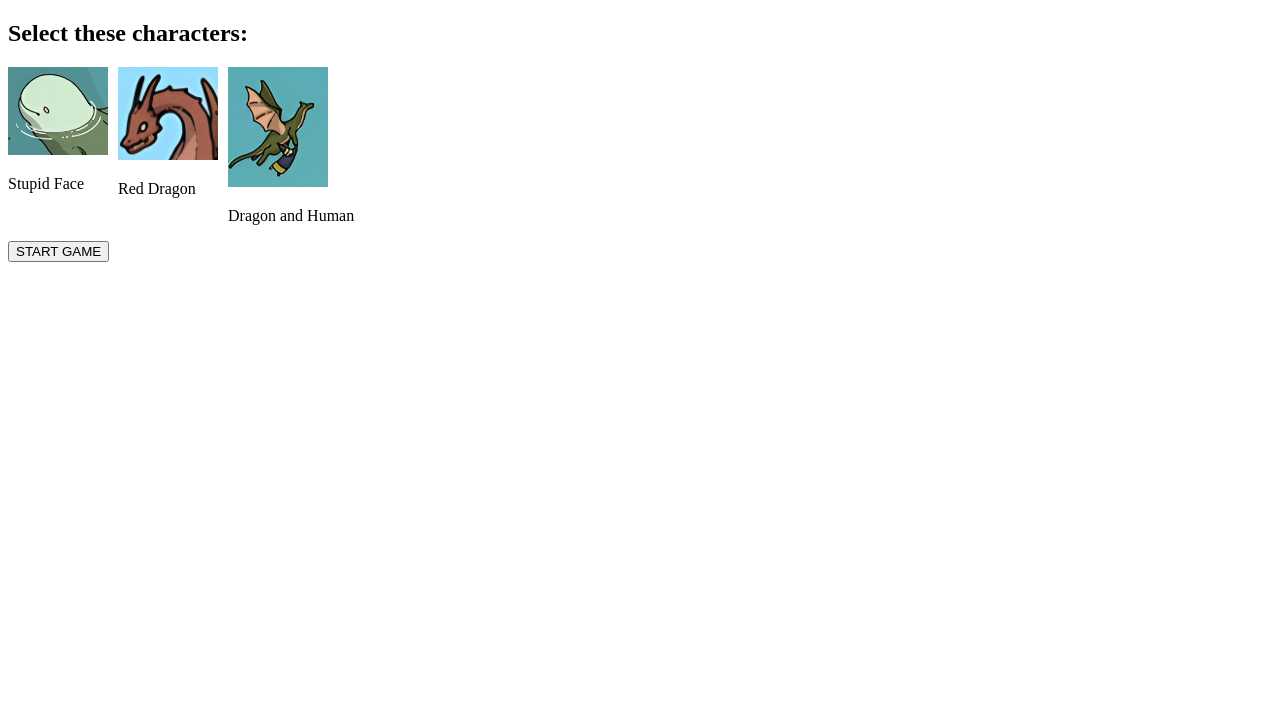
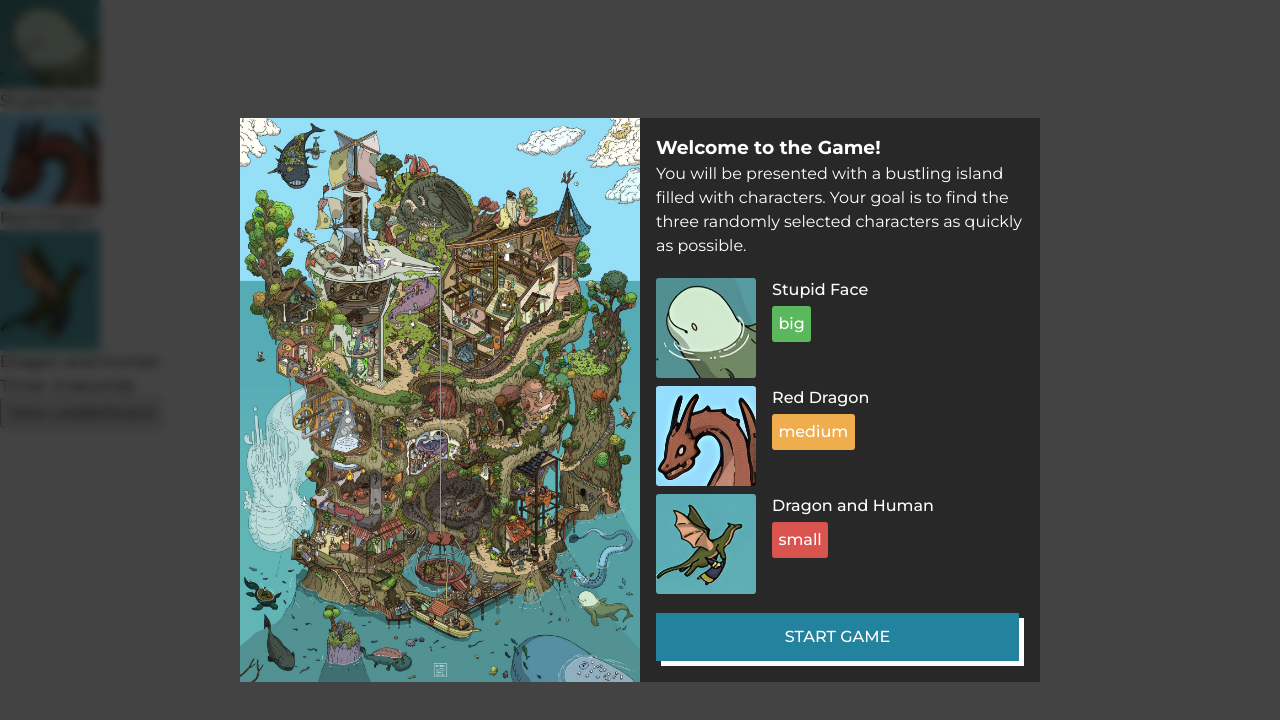
Before and after one commit to Uruwhy1/pfml-photoTagging-frontend, a React (Vite) app: page / in a window 1280 px wide. Shown: the top 720 px of the page. Built offline with nearby package versions, Linux system fonts and the light colour scheme.

Commit message:
style start menu

```diff
--- a/src/App.css
+++ b/src/App.css
@@ -1,23 +1,33 @@
+@import url("https://fonts.googleapis.com/css2?family=Montserrat:ital,wght@0,100..900;1,100..900&display=swap");
+
+body {
+  font-family: "Montserrat", system-ui;
+}
+
 /* ------------------ TRANSITIONS ------------------------ */
+.app-container {
+  position: relative;
+  width: 100vw;
+  height: 100vh;
+  overflow: hidden;
+}
+
 .view-enter {
   opacity: 0;
-  transform: scale(0.9);
 }
 
 .view-enter-active {
   opacity: 1;
-  transform: scale(1);
-  transition: opacity 300ms, transform 300ms;
+  transition: opacity 300ms;
 }
 
 .view-exit {
   opacity: 1;
-  transform: scale(1);
 }
 
 .view-exit-active {
   opacity: 0;
-  transform: scale(0.9);
-  transition: opacity 300ms, transform 300ms;
+  transition: opacity 300ms;
 }
+
 /* ------------------ ------------ ------------------------ */
--- a/src/App.jsx
+++ b/src/App.jsx
@@ -1,5 +1,7 @@
 import { CSSTransition, SwitchTransition } from "react-transition-group";
 import "./App.css";
+import "./reset.css";
+import "./variables.css";
 
 import Start from "./views/Start";
 import Playing from "./views/Playing";
@@ -9,27 +11,19 @@ import { useState } from "react";
 function App() {
   const [view, setView] = useState("start");
 
-  const RenderView = () => {
-    switch (view) {
-      case "start":
-        return <Start setView={setView} />;
-      case "playing":
-        return <Playing setView={setView} />;
-      case "board":
-        return <Leaderboard setView={setView} />;
-      default:
-        return null;
-    }
-  };
+  return (
+    <div className="app-container">
+      <Playing setView={setView} />
 
-  return (
-    <SwitchTransition>
-      <CSSTransition key={view} timeout={300} classNames="view" unmountOnExit>
-        <div className="view-container">
-          <RenderView />
-        </div>
-      </CSSTransition>
-    </SwitchTransition>
+      <SwitchTransition>
+        <CSSTransition key={view} timeout={300} classNames="view" unmountOnExit>
+          <>
+            {view === "board" && <Leaderboard setView={setView} />}
+            {view === "start" && <Start setView={setView} />}
+          </>
+        </CSSTransition>
+      </SwitchTransition>
+    </div>
   );
 }
 
--- /dev/null
+++ b/src/components/Character.jsx
@@ -0,0 +1,41 @@
+import styles from "./Character.module.css";
+import PropTypes from "prop-types";
+
+const Character = ({ character }) => {
+  // Determine the difficulty level based on the size property
+  const getDifficultyClass = (size) => {
+    switch (size) {
+      case "big":
+        return styles.easy;
+      case "medium":
+        return styles.medium;
+      case "small":
+      case "very small":
+        return styles.hard;
+      default:
+        return "";
+    }
+  };
+
+  return (
+    <div className={styles.container} key={character.name}>
+      <img src={character.img} alt={character.name} width="100" />
+      <div>
+        <p>{character.name}</p>
+        <p className={`${styles.size} ${getDifficultyClass(character.size)}`}>
+          {character.size}
+        </p>
+      </div>
+    </div>
+  );
+};
+
+Character.propTypes = {
+  character: PropTypes.shape({
+    size: PropTypes.string.isRequired,
+    img: PropTypes.string.isRequired,
+    name: PropTypes.string.isRequired,
+  }).isRequired,
+};
+
+export default Character;
--- /dev/null
+++ b/src/components/Character.module.css
@@ -0,0 +1,34 @@
+.container {
+  display: flex;
+  justify-content: start;
+  align-items: start;
+  gap: 1rem;
+
+  font-weight: 500;
+
+  > img {
+    height: 100px;
+    border-radius: 3px;
+  }
+}
+
+.size {
+  margin-top: 0.25rem;
+  color: #fff;
+
+  padding: 0.4rem;
+  width: fit-content;
+  border-radius: 3px;
+
+  &.hard {
+    background-color: #d9534f;
+  }
+
+  &.medium {
+    background-color: #f0ad4e;
+  }
+
+  &.easy {
+    background-color: #5cb85c;
+  }
+}
--- /dev/null
+++ b/src/reset.css
@@ -0,0 +1,68 @@
+/* 1. Use a more-intuitive box-sizing model */
+*,
+*::before,
+*::after {
+  box-sizing: border-box;
+}
+
+/* 2. Remove default margin */
+* {
+  margin: 0;
+}
+
+body {
+  /* 3. Add accessible line-height */
+  line-height: 1.5;
+  /* 4. Improve text rendering */
+  -webkit-font-smoothing: antialiased;
+}
+
+/* 5. Improve media defaults */
+img,
+picture,
+video,
+canvas,
+svg {
+  display: block;
+  max-width: 100%;
+}
+
+/* 6. Inherit fonts for form controls */
+input,
+button,
+textarea,
+select {
+  font: inherit;
+}
+
+/* 7. Avoid text overflows */
+p,
+h1,
+h2,
+h3,
+h4,
+h5,
+h6 {
+  overflow-wrap: break-word;
+}
+
+/* 8. Improve line wrapping */
+p {
+  text-wrap: pretty;
+}
+h1,
+h2,
+h3,
+h4,
+h5,
+h6 {
+  text-wrap: balance;
+}
+
+/*
+  9. Create a root stacking context
+*/
+#root,
+#__next {
+  isolation: isolate;
+}
--- /dev/null
+++ b/src/variables.css
@@ -0,0 +1,9 @@
+:root {
+  --background-cover: #000000bc;
+
+  --menu-bg: rgb(40, 40, 40);
+  --menu-color: #fff;
+
+  --menu-button-bg: #23829e;
+  --menu-button-color: #ffffff;
+}
--- a/src/views/Start.jsx
+++ b/src/views/Start.jsx
@@ -1,6 +1,8 @@
 import { useContext, useEffect } from "react";
 import GameContext from "../contexts/GameContext";
 import PropTypes from "prop-types";
+import styles from "./Start.module.css";
+import Character from "../components/Character";
 
 const Start = ({ setView }) => {
   const { startGame, chooseCharacters, selectedCharacters } =
@@ -10,17 +12,27 @@ const Start = ({ setView }) => {
   useEffect(chooseCharacters, []);
 
   return (
+    <div className={styles.container}>
+      <div className={styles.menu}>
+        <div className={styles.left}>
+          <img src="/island.jpg" alt="Island" />
+        </div>
+        <div className={styles.right}>
           <div>
-      <h2>Select these characters:</h2>
-      <div style={{ display: "flex", gap: "10px" }}>
+            <h3>Welcome to the Game!</h3>
+            <p>
+              You will be presented with a bustling island filled with
+              characters. Your goal is to find the three randomly selected
+              characters as quickly as possible.
+            </p>
+          </div>
+          <div className={styles.characters}>
             {selectedCharacters.map((character) => (
-          <div key={character.name}>
-            <img src={character.img} alt={character.name} width="100" />
-            <p>{character.name}</p>
-          </div>
+              <Character key={character.id} character={character} />
             ))}
           </div>
           <button
+            className={styles.start}
             onClick={() => {
               startGame();
               setView("playing");
@@ -28,6 +40,8 @@ const Start = ({ setView }) => {
           >
             START GAME
           </button>
+        </div>
+      </div>
     </div>
   );
 };
--- /dev/null
+++ b/src/views/Start.module.css
@@ -0,0 +1,81 @@
+.container {
+  width: 100vw;
+  height: 100vh;
+  position: absolute;
+  left: 0;
+  top: 0;
+
+  display: flex;
+  justify-content: center;
+  align-items: center;
+
+  background-color: var(--background-cover);
+  backdrop-filter: blur(5px);
+}
+
+.menu {
+  display: grid;
+  grid-template-columns: 1fr 1fr;
+
+  background-color: var(--menu-bg);
+  color: var(--menu-color);
+
+  max-height: fit-content;
+  max-width: 800px;
+
+  > div {
+    width: 100%;
+    height: 100%;
+  }
+}
+
+.left img {
+  width: 100%;
+  height: 100%;
+  object-fit: cover;
+}
+
+.right {
+  padding: 1rem;
+
+  display: flex;
+  flex-direction: column;
+  justify-content: space-between;
+  gap: 1rem;
+}
+
+.characters {
+  display: flex;
+  flex-direction: column;
+  gap: 0.5rem;
+
+  border-radius: 5px;
+}
+
+.start {
+  --menu-button-shadow: var(--menu-button-color);
+  --box-shadow-size: 5px;
+
+  background-color: var(--menu-button-bg);
+  color: var(--menu-button-color);
+
+  font-weight: 500;
+
+  /* offset for box shadow */
+  margin-bottom: var(--box-shadow-size);
+  margin-right: var(--box-shadow-size);
+  /* --------------------- */
+
+  border: none;
+  padding: 0.75rem 0;
+  box-shadow: 5px 5px 0 var(--menu-button-shadow);
+
+  cursor: pointer;
+  transition: all 0.25s;
+  &:hover {
+    --menu-button-shadow: var(--menu-button-bg);
+
+    background-color: var(--menu-button-color);
+    color: #000;
+  }
+}
```
Lines whose indentation alone changed are shown as unchanged.
